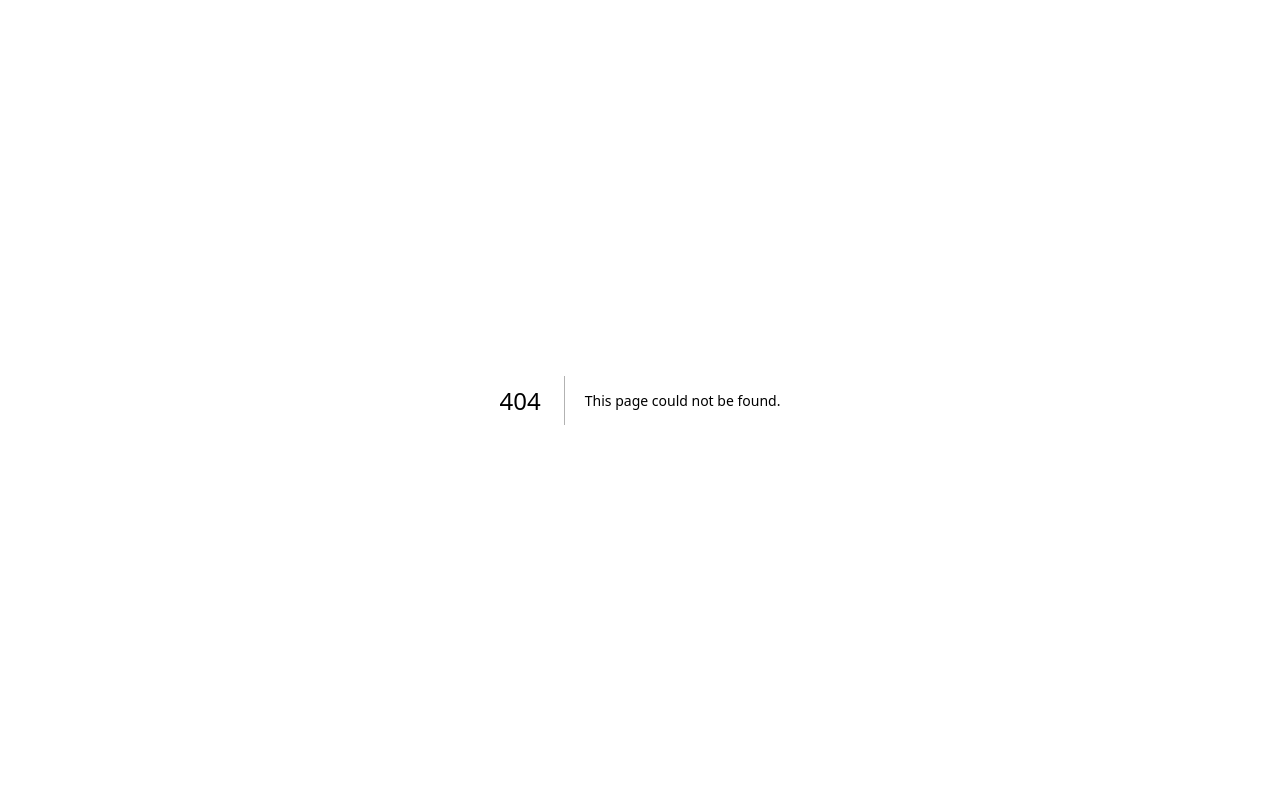
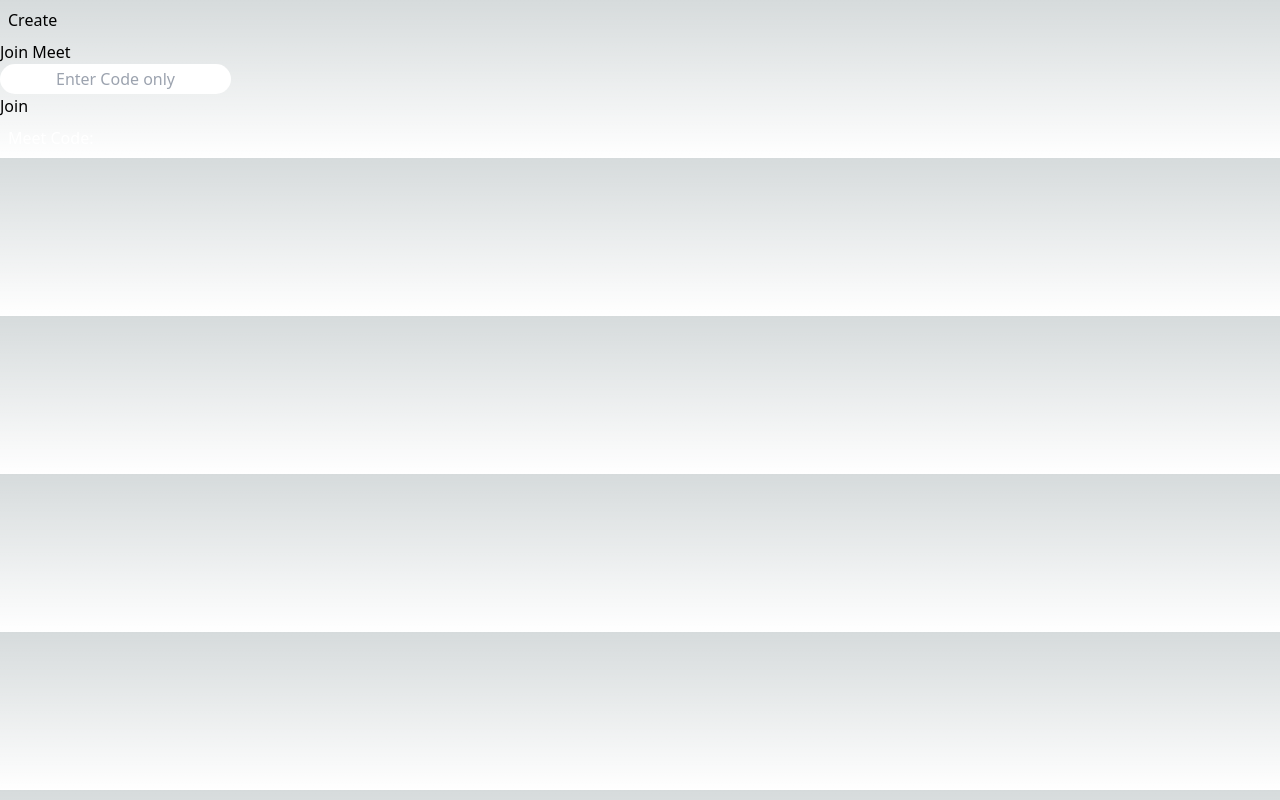
Before and after one commit to Yadav106/proctorify-frontend, a Next.js app: page /teams in a window 1280 px wide. Before the commit this address had no page. Built offline with nearby package versions, Linux system fonts and the light colour scheme.

Commit message:
integrated zegocloud

```diff
--- /dev/null
+++ b/pages/rooms/[roomID].tsx
@@ -0,0 +1,53 @@
+'use client'
+import { useEffect, useRef } from "react";
+import { useRouter } from "next/router";
+import { ZegoUIKitPrebuilt } from "@zegocloud/zego-uikit-prebuilt";
+
+const Room = () => {
+  const router = useRouter();
+  const { roomID } = router.query;
+  const meetingContainerRef = useRef(null);
+
+  useEffect(() => {
+    if (roomID) {
+      const mymeeting = async () => {
+        const appId = 1583218693;
+        const serverSecret = "4685e1363fcb5ea1df5ad580e906d7ca";
+        const kitToken = ZegoUIKitPrebuilt.generateKitTokenForTest(
+          appId,
+          serverSecret,
+          roomID,
+          Date.now().toString(),
+          "Enter Your Name"
+        );
+
+        const zc = ZegoUIKitPrebuilt.create(kitToken);
+
+        zc.joinRoom({
+          container: meetingContainerRef.current,
+          sharedLinks: [
+            {
+              name: "Copy Link",
+              url: `http://localhost:3000/room/${roomID}`,
+            },
+          ],
+          scenario: {
+            mode: ZegoUIKitPrebuilt.VideoConference,
+          },
+          showUserList: true,
+          showTextChat: true,
+
+        });
+      };
+
+      mymeeting();
+    }
+  }, [roomID]);
+
+  console.log(meetingContainerRef)
+
+  return <div className="meet" ref={meetingContainerRef}>
+  </div>;
+};
+
+export default Room;
--- /dev/null
+++ b/pages/teams.tsx
@@ -0,0 +1,81 @@
+import { useState, useCallback } from "react";
+import { useRouter } from "next/router";
+
+const teams = () => {
+  const [inputVal, setinputVal] = useState("");
+  const [Click, setClick] = useState(false);
+  const [NewInputvalue, setNewInputvalue] = useState("");
+  const router = useRouter();
+  const user = "member";
+
+  const HandleButtonClick = useCallback(() => {
+    router.push(`/rooms/${inputVal}`);
+  }, [router, inputVal]);
+
+  const createString = () => {
+    const characters = "ABCDEFGHIJKLMNOPQRSTUVWXYZ0123456789";
+    let meetCode = "";
+
+    for (let i = 0; i < 10; i++) {
+      const randomIndex = Math.floor(Math.random() * characters.length);
+      meetCode += characters.charAt(randomIndex);
+    }
+
+    return meetCode;
+  };
+
+  const CreateMeet = async () => {
+    const MeetCode = createString();
+    setClick(true);
+    setinputVal(MeetCode);
+    router.push(`/rooms/${MeetCode}`)
+    alert("Meet Created");
+
+  };
+  const HandleJoinMeet = async () => {
+    router.push(`/rooms/${NewInputvalue}`);
+  };
+
+  return (
+    <div>
+      {true && (
+        <button className="p-2" onClick={CreateMeet}>
+          Create
+        </button>
+      )}
+      <div class="card">
+        <div class="infos">
+          <div class="image"></div>
+          <div class="info">
+            <div>
+              <p class="name">Join Meet</p>
+
+              <input
+                type="text"
+                placeholder="Enter Code only"
+                style={{
+                  height: "30px",
+                  borderRadius: "40px",
+                  placeSelf: "center",
+                  textAlign: "center",
+                }}
+                onChange={(e) => {
+                  setNewInputvalue(e.target.value);
+                }}
+              />
+            </div>
+          </div>
+        </div>
+        <button class="request" type="button" onClick={HandleJoinMeet}>
+          Join
+        </button>
+      </div>
+
+      {true && (
+        <p className="text-white p-2 ">Meet Code: {inputVal}</p>
+      )}
+    </div>
+  );
+};
+
+export default teams;
```
Also changed, not shown: package.json (+8 -5 lines), 1 other file (tests, documents, lock files or other folders).
